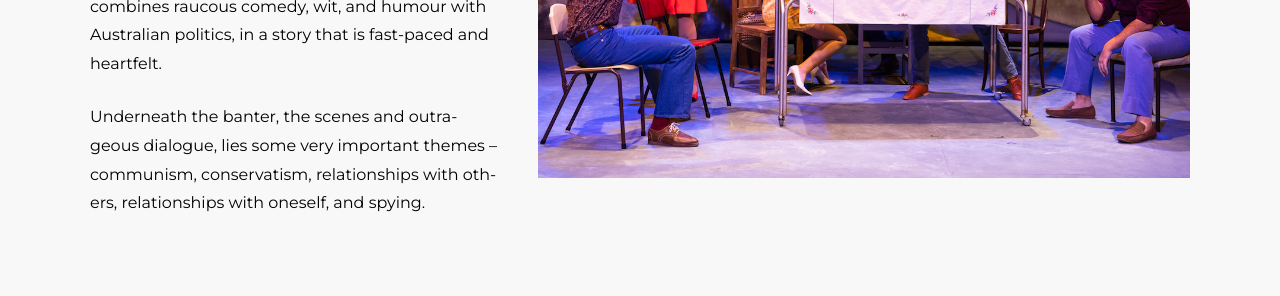
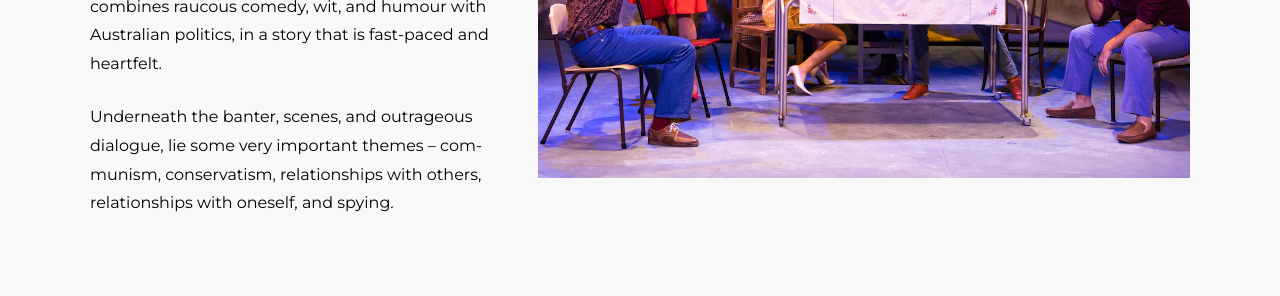
Before and after one commit to grfr12345/grfr12345.github.io, a Jekyll site: the page built from _projects/the-spook.md, in a window 1280 px wide. Shown: the part 425-721 px from the top of the page. Built offline with Jekyll 4.4.1, drawn with Linux system fonts in a browser that asks for light colours.

Commit message:
oxford comma!!

```diff
--- a/_projects/the-spook.md
+++ b/_projects/the-spook.md
@@ -34,4 +34,4 @@ photos: Drew Echberg
 
 Inspired by the true story of a young man who was recruited by ASIO in the 1960s, Melissa Reeves combines raucous comedy, wit, and humour with Australian politics, in a story that is fast-paced and heartfelt.
 
-Underneath the banter, the scenes and outrageous dialogue, lies some very important themes – communism, conservatism, relationships with others, relationships with oneself, and spying.
+Underneath the banter, scenes, and outrageous dialogue, lie some very important themes – communism, conservatism, relationships with others, relationships with oneself, and spying.
```
